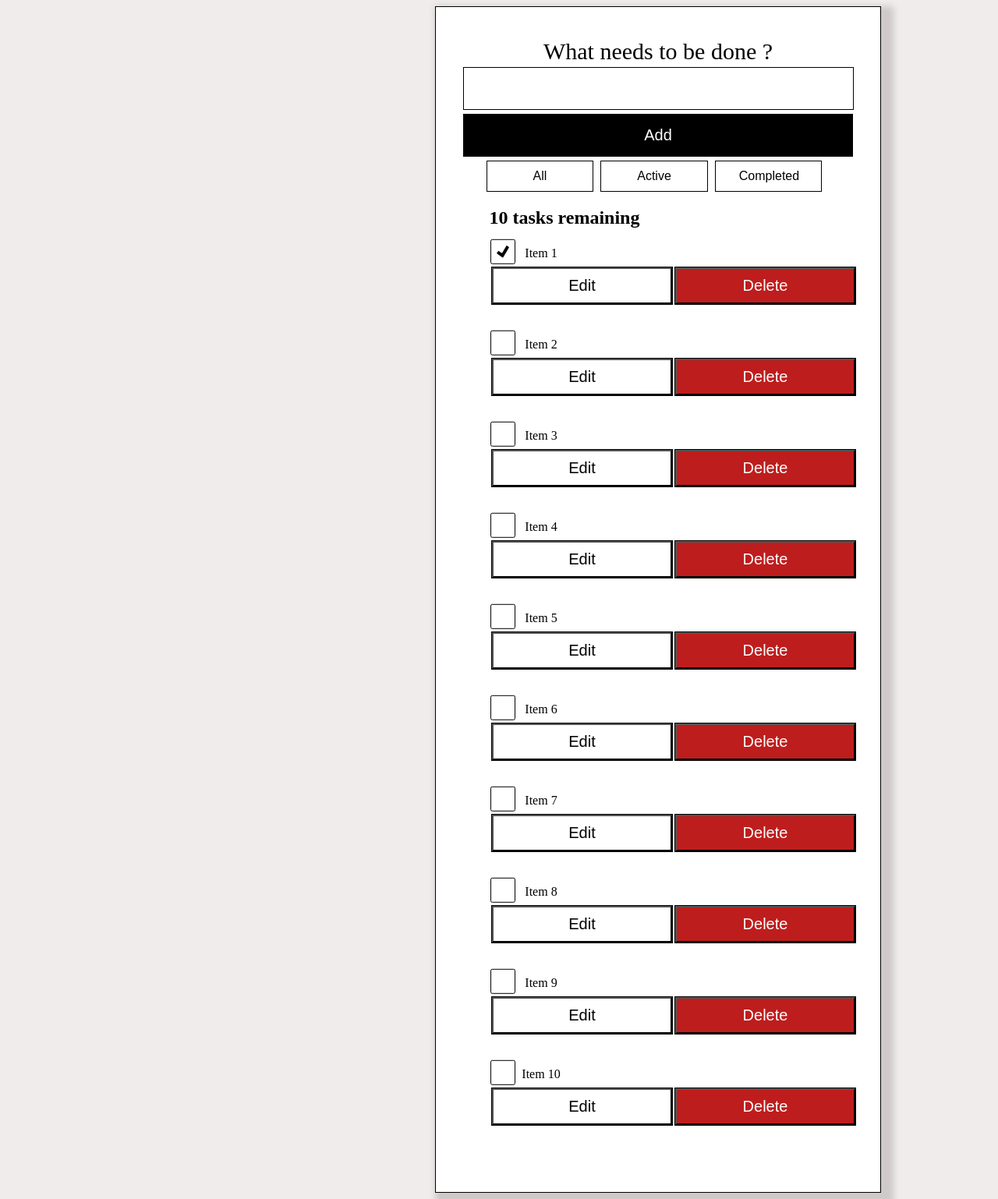
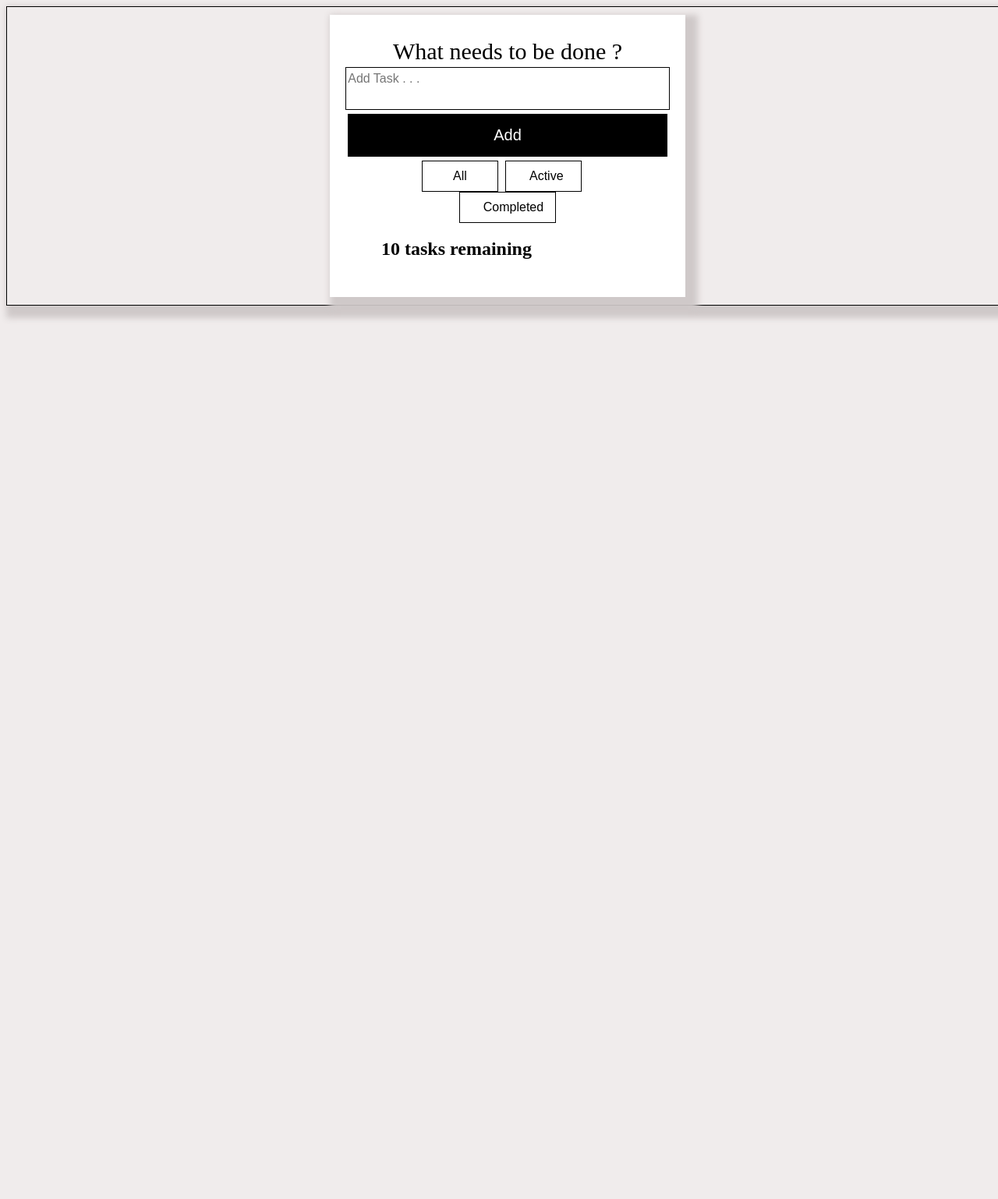
Before and after one commit to parakhshah280499/task1, a PHP site: page / in a window 1280 px wide. Shown: the whole page at 78% size. After the commit the page ends 410 px from the top, so only its background shows below. Run offline with PHP 8.4, Linux system fonts and the light colour scheme.

Commit message:
commit 1/02/2022

```diff
--- a/index.html
+++ b/index.html
@@ -5,141 +5,130 @@
     </head>
     <body>
         <div id="setborder">
-        <p id="heading">What needs to be done ?</p>
-    <form action="">
+            <div class="heading_name">
+                <p class="heading" id="heading">What needs to be done ?</p>
+                <form id="formtodo" class="form-add-todo">
                     <label for="activ"> </label><br>
-        <input type="text" id="activ" name="activ"><br>
-        <button id="add" type="button">Add</button><br>
-        <button id="all" type="button">All</button>
-        <button id="activ2" type="button">Active</button>
-        <button id="comp" type="button">Completed</button>
+                    <input type="text" id="activ" class="activ" placeholder="Add Task . . ."><br>
+                </form>
+
+                <button id="add" class="add" type="button" onclick="clickadd()" >Add</button><br>
+
+                <div class="div1">
+                    <div class="movement">
+                        <button id="all" class="all" type="button">All</button>
+                        <button id="activ2" class="activ2" type="button">Active</button>
+                        <button id="comp" class="comp" type="button">Completed</button>
                         <h2 id="remain">10 tasks remaining</h2>
-    </form>
-    <form action="">
-        <label class="form-control">
+
+                    </div>
+
+                <div id="div2" class="div2">
+                     <!-- <label class="form-control">
                      <input type="checkbox" name="checkbox-checked" checked/>
                      <p id="tex"> Item 1</p><br>
-            <button id="edit" type="button">Edit</button>
-            <button id="delete" type="button">Delete</button><br>
                     </label>
+
+                     <div class="button_combined"?>
+                         <button id="edit" class="edit" type="button">Edit</button>
+                         <button id="delete" class="delete" type="button">Delete</button><br>
+                    </div>
+
                     <label class="form-control">
                         <input type="checkbox" name="checkbox-checked" />
                         <p id="tex"> Item 2</p><br>
+                    </label>
+
+                    <div class="button_combined"?>
                         <button id="edit" type="button">Edit</button>
                         <button id="delete" type="button">Delete</button><br>
-        </label>
+                    </div>
                     <label class="form-control">
                         <input type="checkbox" name="checkbox-checked" />
                         <p id="tex"> Item 3</p><br>
+                    </label>
+
+                    <div class="button_combined"?>
                         <button id="edit" type="button">Edit</button>
                         <button id="delete" type="button">Delete</button><br>
-        </label>
+                    </div>
+
                     <label class="form-control">
                         <input type="checkbox" name="checkbox-checked" />
                         <p id="tex"> Item 4</p><br>
+                    </label>
+
+                    <div class="button_combined"?>
                         <button id="edit" type="button">Edit</button>
                         <button id="delete" type="button">Delete</button><br>
-        </label>
+                    </div>
+
                     <label class="form-control">
                         <input type="checkbox" name="checkbox-checked" />
                         <p id="tex"> Item 5</p><br>
+                    </label>
+
+                    <div class="button_combined"?>
                         <button id="edit" type="button">Edit</button>
                         <button id="delete" type="button">Delete</button><br>
-        </label>
+                    </div>
+
                     <label class="form-control">
                         <input type="checkbox" name="checkbox-checked" />
                         <p id="tex"> Item 6</p><br>
+                    </label>
+
+                    <div class="button_combined"?>
                         <button id="edit" type="button">Edit</button>
                         <button id="delete" type="button">Delete</button><br>
-        </label>
+                    </div>
+
                     <label class="form-control">
                         <input type="checkbox" name="checkbox-checked" />
                         <p id="tex"> Item 7</p><br>
+                    </label>
+
+                    <div class="button_combined"?>
                         <button id="edit" type="button">Edit</button>
                         <button id="delete" type="button">Delete</button><br>
-        </label>
+                    </div>
+
                     <label class="form-control">
                         <input type="checkbox" name="checkbox-checked" />
                         <p id="tex"> Item 8</p><br>
+                    </label>
+
+                    <div class="button_combined"?>
                         <button id="edit" type="button">Edit</button>
                         <button id="delete" type="button">Delete</button><br>
-        </label>
+                    </div>
+
                     <label class="form-control">
                         <input type="checkbox" name="checkbox-checked" />
                         <p id="tex"> Item 9</p><br>
+                    </label>
+
+                    <div class="button_combined"?>
                         <button id="edit" type="button">Edit</button>
                         <button id="delete" type="button">Delete</button><br>
-        </label>
+                    </div>
+
                     <label class="form-control">
                         <input type="checkbox" name="checkbox-checked" />
                         <p id="tex"> Item 10</p><br>
+                    </label>
+
+                    <div class="button_combined"?>
                         <button id="edit" type="button">Edit</button>
                         <button id="delete" type="button">Delete</button><br>
-        </label>
 
+                    </div> -->
+                </div>
+                </div>
+            </div>
+        </div>
 
-    </form>
-    <!-- <label class="items">item 1
-        <input id ="check1" type="checkbox" checked="checked"><br>
-        <span class="check1"></span>
-        <button id="edit" type="button">Edit</button>
-        <button id="delete" type="button">Delete</button><br>
-    </label>
-    <label class="items">item 2
-        <input id ="check1" type="checkbox" ><br>
-        <button id="edit" type="button">Edit</button>
-        <button id="delete" type="button">Delete</button><br>
-    </label>
-    <label class="items">item 2
-        <input id ="check1" type="checkbox" ><br>
-        <button id="edit" type="button">Edit</button>
-        <button id="delete" type="button">Delete</button><br>
-    </label>
-    <label class="items">item 3
-        <input id ="check1" type="checkbox" ><br>
-        <button id="edit" type="button">Edit</button>
-        <button id="delete" type="button">Delete</button><br>
-    </label>
-    <label class="items">item 4
-        <input id ="check1" type="checkbox" ><br>
-        <button id="edit" type="button">Edit</button>
-        <button id="delete" type="button">Delete</button><br>
-    </label>
-    <label class="items">item 5
-        <input id ="check1" type="checkbox" ><br>
-        <button id="edit" type="button">Edit</button>
-        <button id="delete" type="button">Delete</button><br>
-    </label>
-    <label class="items">item 6
-        <input id ="check1" type="checkbox" ><br>
-        <button id="edit" type="button">Edit</button>
-        <button id="delete" type="button">Delete</button><br>
-    </label>
-    <label class="items">item 7
-        <input id ="check1" type="checkbox" ><br>
-        <button id="edit" type="button">Edit</button>
-        <button id="delete" type="button">Delete</button><br>
-    </label>
-    <label class="items">item 8
-        <input id ="check1" type="checkbox" ><br>
-        <button id="edit" type="button">Edit</button>
-        <button id="delete" type="button">Delete</button><br>
-    </label>
-    <label class="items">item 9
-        <input id ="check1" type="checkbox" ><br>
-        <button id="edit" type="button">Edit</button>
-        <button id="delete" type="button">Delete</button><br>
-    </label>
-    <label class="items">item 10
-        <input id ="check1" type="checkbox" ><br>
-        <button id="edit" type="button">Edit</button>
-        <button id="delete" type="button">Delete</button><br>
-    </label>
-    <label class="items">item 11
-        <input id ="check1" type="checkbox" ><br>
-        <button id="edit" type="button">Edit</button>
-        <button id="delete" type="button">Delete</button><br>
-    </label> -->
-        </div>
+    <script src="http://code.jquery.com/jquery-latest.min.js"></script>
+	<script type="text/javascript" src="todolist.js"></script>
     </body>
 </html>
--- a/styles.css
+++ b/styles.css
@@ -2,14 +2,22 @@
 {
     border: 1px solid;
     padding: 10px;
-    height: 1500px;
-    width: 550px;
-    margin-left: 550px;
-    background-color: white;
+    height: 100%;
+    width: 100%;
+    /* background-color: white; */
     box-shadow: 8px 8px 8px 8px #cfc9c9;
+    text-align: center;
 
 
+}
 
+div.heading_name
+{
+    display: inline-block;
+    text-align: center;
+    width: 36%;
+    background-color: #FFFFFF;
+    box-shadow: 8px 8px 8px 8px #cfc9c9;
 }
 body
 {
@@ -42,7 +50,7 @@
 {
     /* position: relative;
     left:200px; */
-    width: 91%;
+    width: 90%;
     background-color: #000; /* Green */
     border: none;
     color: white;
@@ -52,20 +60,54 @@
     font-size: 20px;
     margin-bottom: 5px;
     border: 1px solid #000;
+    cursor: pointer;
 
 
 }
 
+.div1
+{
+    width:90%;
+    margin: 0 auto;
+
+}
+
+.movement
+{
+    width:80%;
+    display: inline-block;
+}
+
+.movement a {
+    display: inline-block;
+    color: black;
+    text-align: center;
+    border-style: solid;
+    border-color: pink;
+    border-width: 1px;
+    padding: 5px;
+    width: 28%;
+    font-size: 13px;
+    font-family: "sans-serif";
+}
+
+.div2
+{
+    text-align: left;
+    margin-top: 5px;
+    display: inline-block;
+    width: 80%;
+}
 #all
 {
     position: relative;
     left:-10px;
-    width:25%;
+    width:30%;
     padding: 10px 30px;
     background-color: #FFFFFF;
     border: 1px solid #000;
     font-size: medium;
-
+    cursor: pointer;
 
 }
 
@@ -73,11 +115,12 @@
 {
     position: relative;
     left:-5px;
-    width:25%;
+    width:30%;
     padding: 10px 30px;
     background-color: white;
     border: 1px solid #000;
     font-size: medium;
+    cursor: pointer;
 
 }
 
@@ -85,18 +128,31 @@
 {
     position: relative;
     left:0px;
-    width:25%;
+    width:38%;
     padding: 10px 30px;
     background-color: white;
     border: 1px solid #000;
     font-size: medium;
+    cursor: pointer;
 
+}
+.add:active {
+    transform: translateY(4px);
+}
+.all:active {
+    transform: translateY(4px);
+}
+.activ2:active {
+    transform: translateY(4px);
+}
+.comp:active {
+    transform: translateY(4px);
 }
 
 #remain
 {
     position: relative;
-    right:120px;
+    right:20%;
     margin-bottom: 30px;
 }
 
@@ -121,11 +177,21 @@
     font-size: 12px;
 }
 
+.button_combined
+{
+    text-align: center;
+    display: inline-block;
+    width: 100%;
+    margin-top: 20px;
+    margin-left: 0px;
+    margin-right: 0px;
+    margin-bottom: 25px;
+}
 #edit
 {
     position: relative;
     left:20px;
-    width:42%;
+    width:49%;
     bottom: 50px;
     padding: 10px 10px;
     background-color: #FFFFFF;
@@ -133,13 +199,29 @@
     outline-color: black;
     outline-width: thin;
     font-size: 20px;
+    cursor: pointer;
 }
+.edit
+{
+    position: relative;
+    left:20px;
+    width:49%;
+    bottom: 50px;
+    padding: 10px 10px;
+    background-color: #FFFFFF;
+    outline-style: solid;
+    outline-color: black;
+    outline-width: thin;
+    font-size: 20px;
+    cursor: pointer;
+}
+
 
 #delete
 {
     position: relative;
     left:20px;
-    width:42%;
+    width: 49%;
     bottom: 50px;
     padding: 10px 30px;
     background-color: rgba(190, 28, 28, 0.993);
@@ -148,6 +230,23 @@
     outline-color: black;
     outline-width: thin;
     font-size: 20px;
+    cursor: pointer;
+
+}
+.delete
+{
+    position: relative;
+    left:20px;
+    width: 49%;
+    bottom: 50px;
+    padding: 10px 30px;
+    background-color: rgba(190, 28, 28, 0.993);
+    color: white;
+    outline-style: solid;
+    outline-color: black;
+    outline-width: thin;
+    font-size: 20px;
+    cursor: pointer;
 
 }
 
@@ -169,7 +268,7 @@
     display: grid;
     place-content: center;
     position: relative;
-    left: 75px;
+    left: 40px;
   }
 
   input[type="checkbox"]::before {
@@ -197,5 +296,5 @@
   {
       position: relative;
       bottom: 25px;
-      right: 150px;
+      right: -70px;
   }
```
Also changed, not shown: todolist.js (added, +97 -0 lines). Lines whose indentation alone changed are shown as unchanged.
